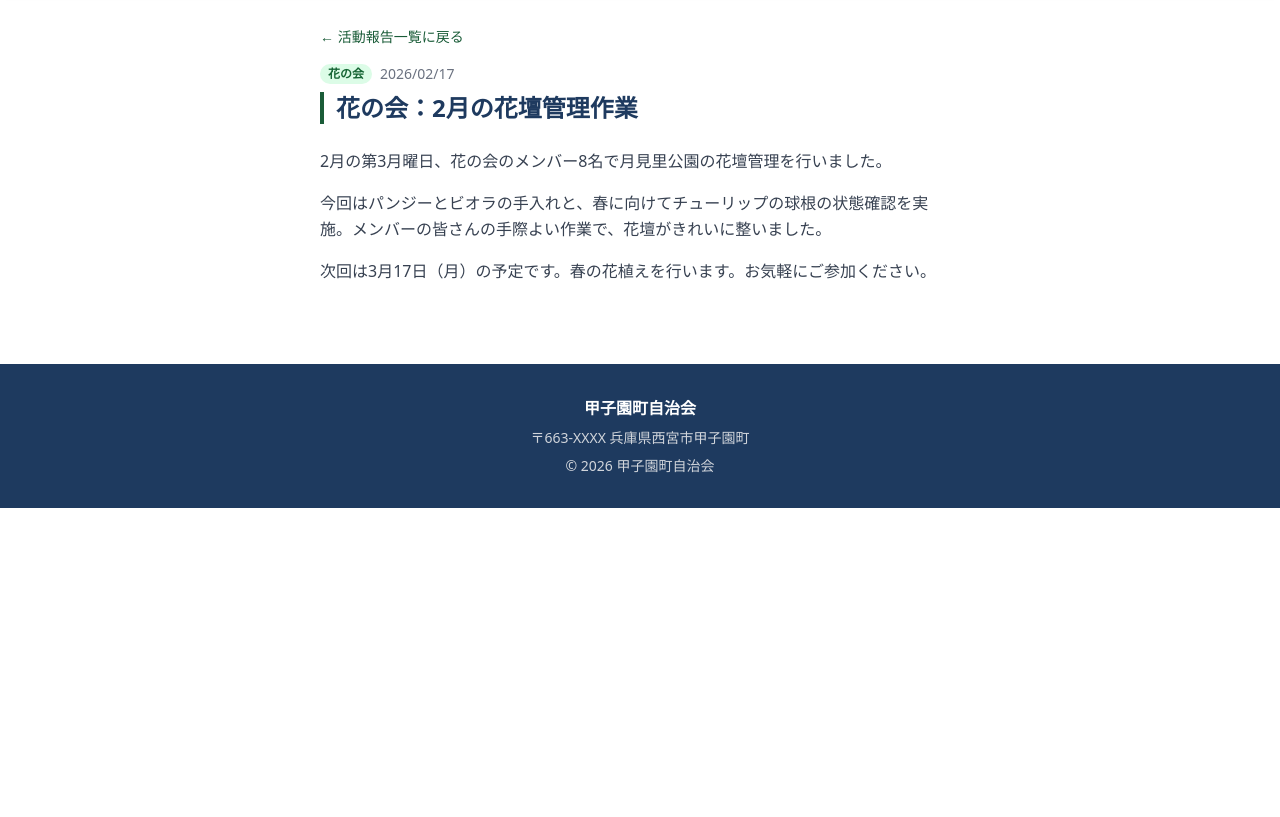
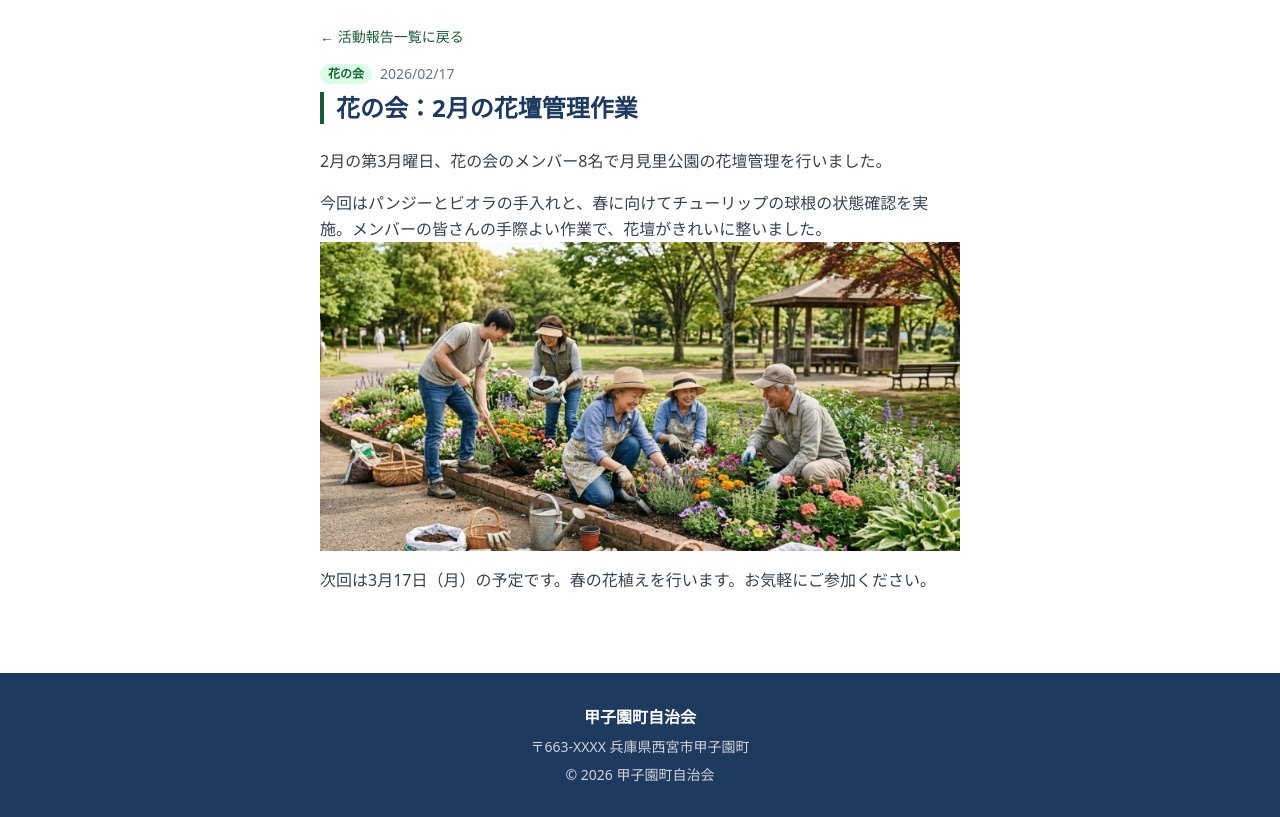
Before and after one commit to ukiajp/koshiencho-jichikai, an Eleventy site: page src/content/activities/20260217_花の会_2月花壇作業.md in a window 1280 px wide. Shown: the part 88-905 px from the top of the page. Before the commit the page ends 800 px from the top, so only its background shows below. Built offline with nearby package versions, Linux system fonts and the light colour scheme; Eleventy itself is replaced by a stand-in of ours; files that its build step writes are made by us from their sources; files whose address does not match are found by name.

Commit message:
Update 20260217_花の会_2月花壇作業.md

```diff
--- a/src/content/activities/20260217_花の会_2月花壇作業.md
+++ b/src/content/activities/20260217_花の会_2月花壇作業.md
@@ -7,5 +7,6 @@ group: 花の会
 2月の第3月曜日、花の会のメンバー8名で月見里公園の花壇管理を行いました。
 
 今回はパンジーとビオラの手入れと、春に向けてチューリップの球根の状態確認を実施。メンバーの皆さんの手際よい作業で、花壇がきれいに整いました。
+ ![花壇の様子](assets/images/kouensample001.jpg)
 
 次回は3月17日（月）の予定です。春の花植えを行います。お気軽にご参加ください。
```
